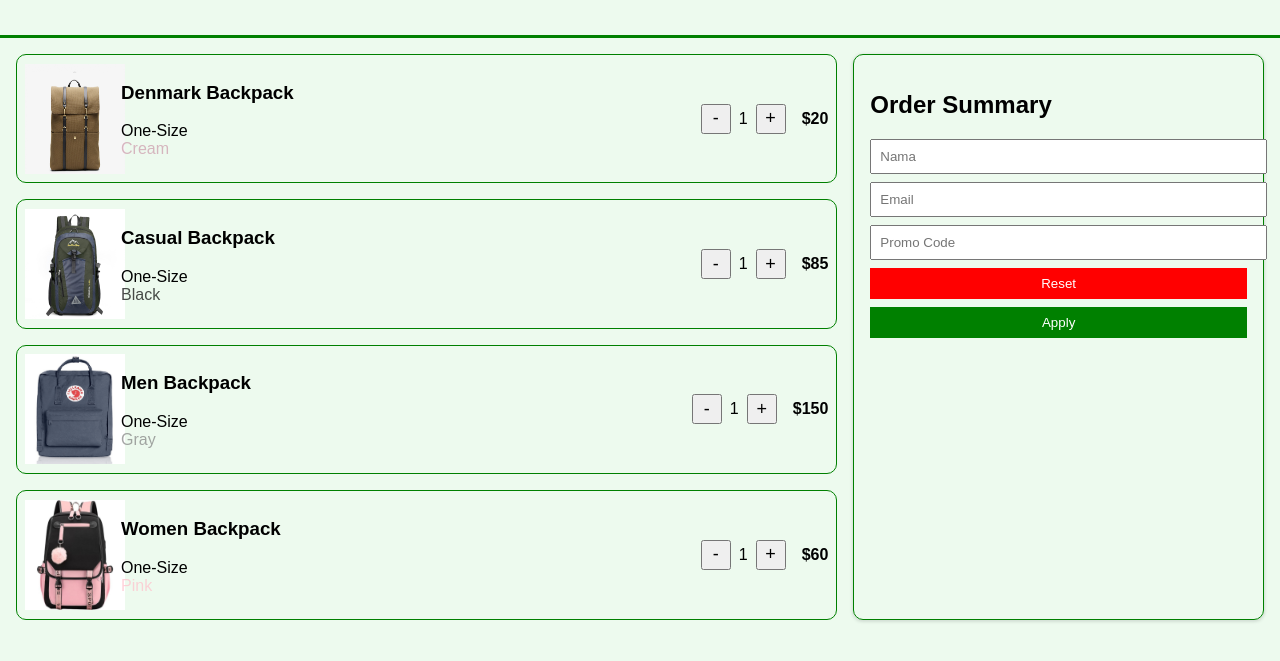
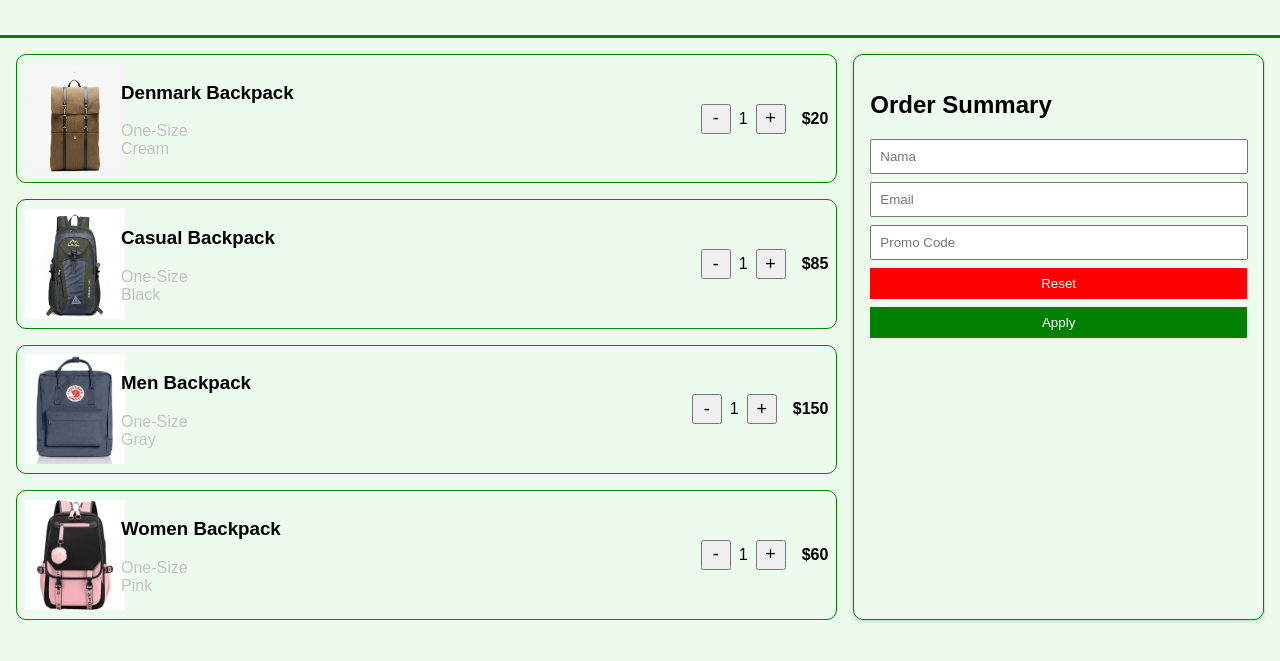
Before and after one commit to TomiYW/241130380_TomiYasashikuWijaya, a plain HTML site: page index.html in a window 1280 px wide. Shown: the part 77-738 px from the top of the page. Drawn offline with Linux system fonts and the light colour scheme.

Commit message:
commit 5

```diff
--- a/style/style.css
+++ b/style/style.css
@@ -77,7 +77,7 @@ header {
 
 form input {
   display: block;
-  width: 100%;
+  width: 95%;
   margin-bottom: 0.5rem;
   padding: 0.5rem;
 }
@@ -105,11 +105,9 @@ form input {
   font-size: 1.2rem;
 }
 
-.cream { color: #c9a; opacity: 0.7; }
-.black { color: black; opacity: 0.7; }
-.gray { color: gray; opacity: 0.7; }
-.pink { color: pink; opacity: 0.7; }
-
+p {
+  color: rgb(197, 195, 195);
+}
 
  th, td {
   border-bottom: 1px solid #ccc;
```
